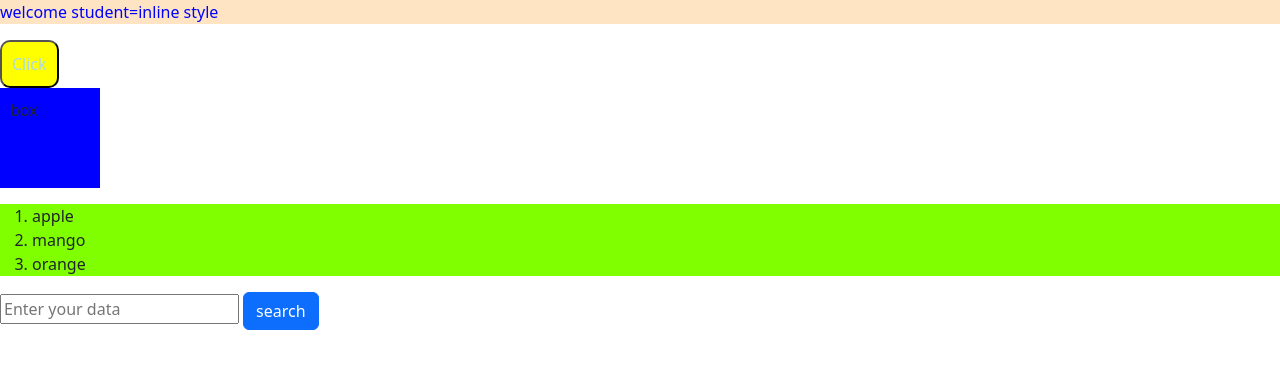
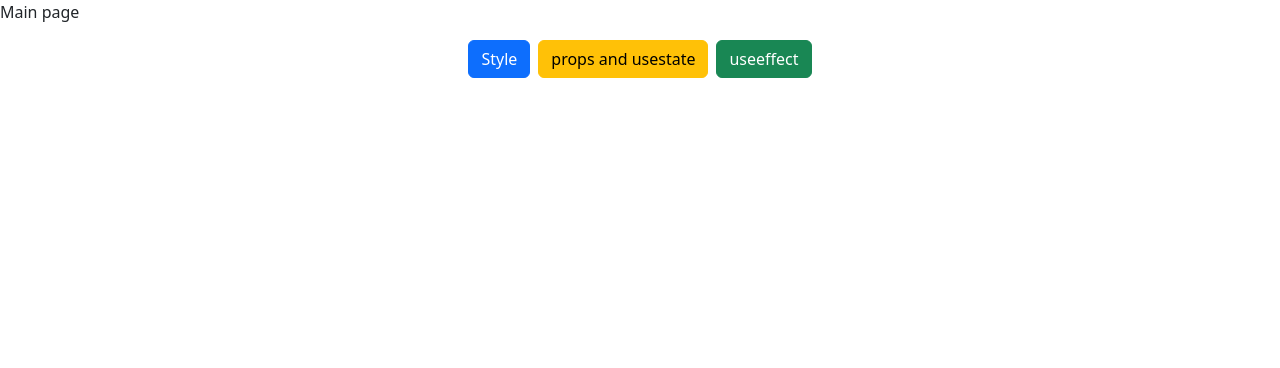
Before and after one commit to anandsla17-debug/react10-11-2026, a React (Vite) app in the folder reactintro/: page / in a window 1280 px wide. Shown: the top 368 px of the page. Built offline with nearby package versions, Linux system fonts and the light colour scheme.

Commit message:
react-router-dom

```diff
--- a/reactintro/package.json
+++ b/reactintro/package.json
@@ -12,7 +12,8 @@
   "dependencies": {
     "bootstrap": "^5.3.9",
     "react": "^19.3.1",
-    "react-dom": "^19.3.1"
+    "react-dom": "^19.3.1",
+    "react-router-dom": "^7.18.5"
   },
   "devDependencies": {
     "@eslint/js": "^10.0.1",
--- a/reactintro/src/App.jsx
+++ b/reactintro/src/App.jsx
@@ -2,19 +2,24 @@
 import './App.css'
 
 import Form from './Component/Form'
+import Mainpage from './Mainpage/Mainpage';
 import Style from './Style/Style'
 import Useeffecthook from './Useeffect/Useffecthook'
 import 'bootstrap/dist/css/bootstrap.min.css';
+import {BrowserRouter,Routes,Route} from "react-router-dom";
 function App() {
 
 
   return (
-    <>
-    {/* <Form></Form>
-   <p>welcome students</p> */}
-      {/* <Useeffecthook></Useeffecthook> */}
-      <Style></Style>
-   </>
+    <BrowserRouter>
+    <Routes>
+      <Route path='/' element={<Mainpage></Mainpage>}></Route>
+      <Route path='/style' element={<Style></Style>}></Route>
+      <Route path='/propsandusestate' element={<Form></Form>}></Route>
+      <Route path='/useeffect' element={<Useeffecthook></Useeffecthook>}></Route>
+    </Routes>
+
+   </BrowserRouter>
   )
 }
 
--- /dev/null
+++ b/reactintro/src/Mainpage/Mainpage.jsx
@@ -0,0 +1,16 @@
+import { Link } from "react-router-dom";
+
+function Mainpage(){
+    return(
+        <>
+        <p>Main page</p>
+        <div className="d-flex gap-2 justify-content-center">
+        <Link to="/style" className="btn btn-primary">Style</Link>
+
+        <Link to="/propsandusestate" className="btn btn-warning">props and usestate</Link>
+        <Link to="/useeffect" className="btn btn-success">useeffect</Link>
+        </div>
+        </>
+    )
+}
+export default Mainpage;
```
Also changed, not shown: 1 other file (tests, documents, lock files or other folders).
